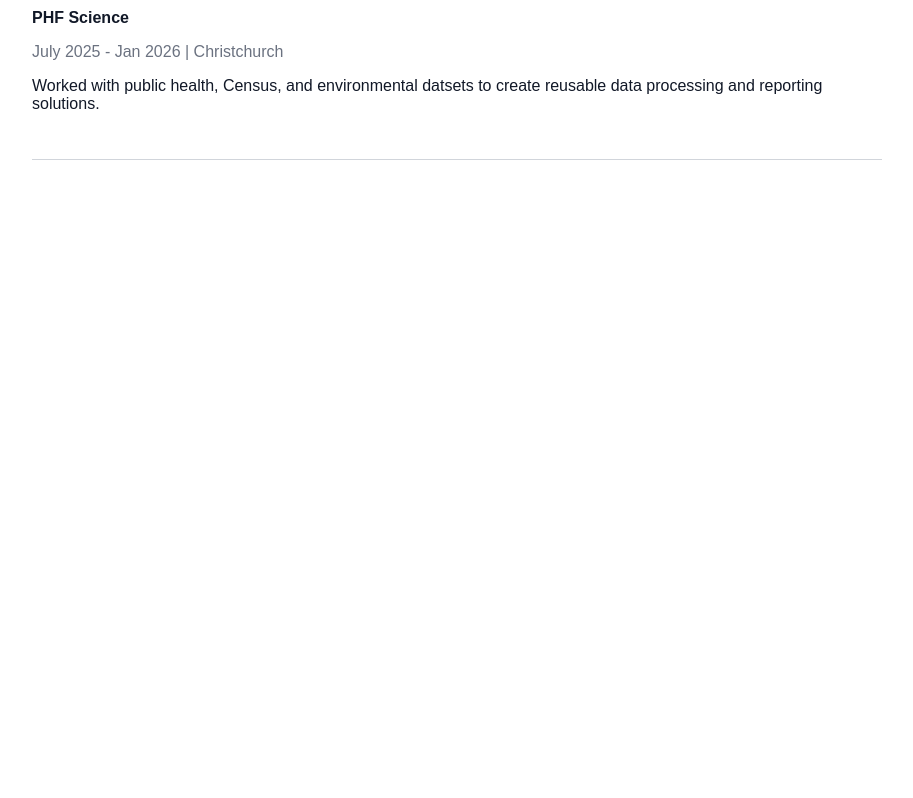
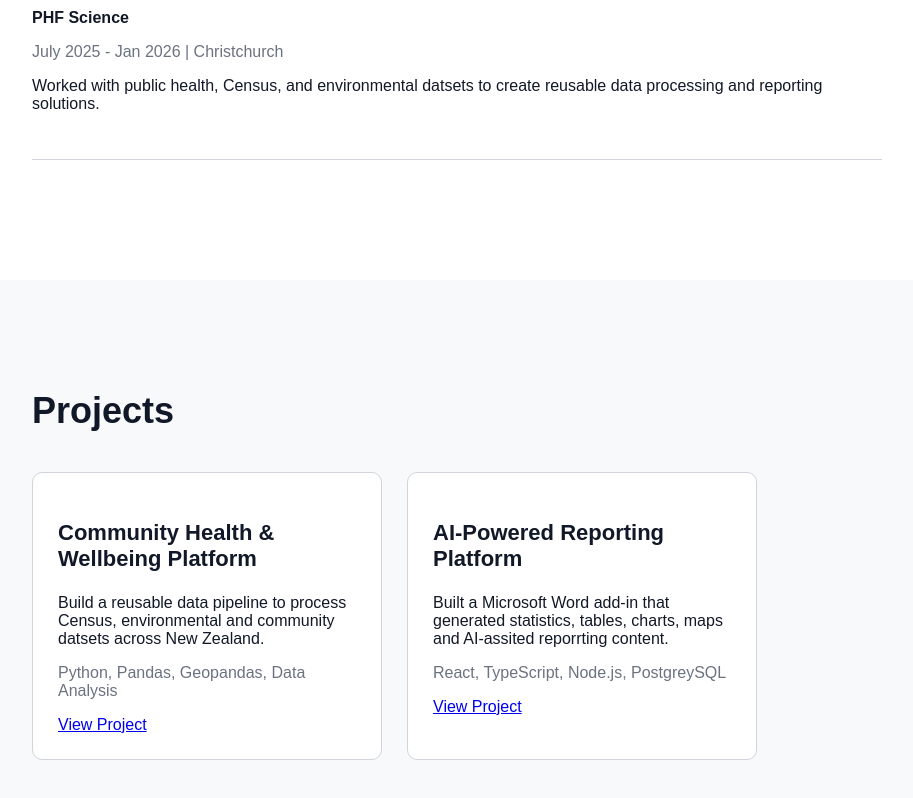
Before and after one commit to AnjuSambasivan93/my-portfolio, a React (Vite) app: page / in a window 1280 px wide. Shown: the part 1895-2693 px from the top of the page, without its empty margins (28-941 px from the left). Before the commit the page ends 2175 px from the top, so only its background shows below. Built offline with nearby package versions, Linux system fonts and the light colour scheme.

Commit message:
Added Project section

```diff
--- a/src/App.tsx
+++ b/src/App.tsx
@@ -3,6 +3,7 @@ import Navbar from "./components/Navbar";
 import About from "./sections/About";
 import Skills from "./sections/Skills";
 import Experience from "./sections/Experience";
+import Projects from "./sections/Projects";
 
 function App(){
   return (
@@ -12,6 +13,7 @@ function App(){
     <About />
     <Skills />
     <Experience />
+    <Projects />
     </>
   );
 }
--- /dev/null
+++ b/src/sections/Projects.tsx
@@ -0,0 +1,44 @@
+import "../styles/projects.css";
+
+function Projects() {
+    return (
+        <section id="projects" className="projects">
+            <h2>Projects</h2>
+
+            <div className="project-grid">
+
+                <div className="project-card">
+                    <h3>Community Health & Wellbeing Platform</h3>
+
+                    <p>
+                        Build a reusable data pipeline to process Census,
+                         environmental and community datsets across New Zealand.
+                    </p>
+
+                    <p className="project-tools">
+                        Python, Pandas, Geopandas, Data Analysis
+                    </p>
+
+                    <a href='#'>View Project</a>
+                </div>
+
+                <div className="project-card">
+                    <h3>AI-Powered Reporting Platform</h3>
+
+                    <p>
+                        Built a Microsoft Word add-in that generated statistics, tables, charts, maps and AI-assited reporrting content.
+                    </p>
+
+                    <p className="project-tools">
+                        React, TypeScript, Node.js, PostgreySQL
+                    </p>
+
+                    <a href="#">View Project</a>
+                </div>
+
+            </div>
+        </section>
+    )
+}
+
+export default Projects;
--- /dev/null
+++ b/src/styles/projects.css
@@ -0,0 +1,32 @@
+.projects {
+    padding: 80px 60px;
+    background-color: #f8f9fa;
+}
+
+.projects h2 {
+    font-size: 36px;
+    margin-bottom: 40px;
+}
+
+.project-grid {
+    display: flex;
+    gap: 25px;
+    flex-wrap: wrap;
+}
+
+.project-card {
+    width: 350px;
+    padding: 25px;
+
+    background-color: white;
+    border: 1px solid #d1d5db;
+    border-radius: 10px;
+}
+
+.project-card h3 {
+    font-size: 22px;
+}
+
+.project-tools {
+    color: #6b7280;
+}
```
